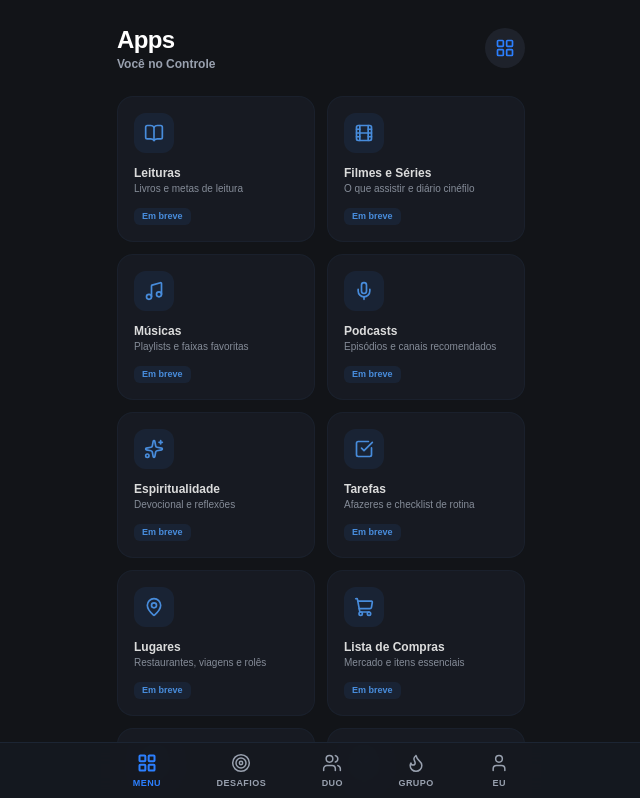
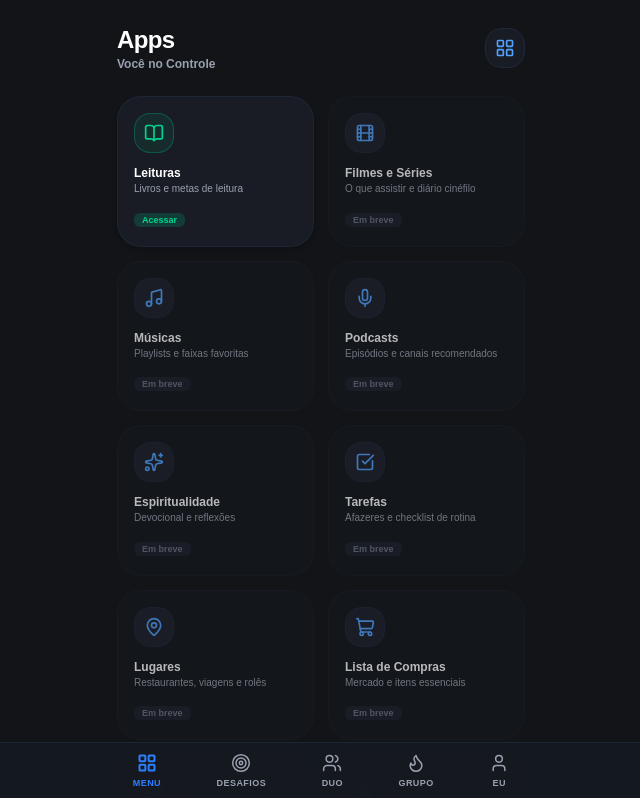
Before and after one commit to devalefflira/gt-duo, a Next.js app: page /menu in a window 1280 px wide. Shown: the top 798 px of the page, without its empty margins (319-959 px from the left). Built offline with nearby package versions, Linux system fonts and the light colour scheme.

Commit message:
correcao: habilita app leituras na tela de menu com redirecionamento ativo

```diff
--- a/src/app/(main)/menu/page.tsx
+++ b/src/app/(main)/menu/page.tsx
@@ -1,7 +1,7 @@
 'use client';
 
+import { useRouter } from 'next/navigation';
 import {
-  LayoutGrid,
   BookOpen,
   Film,
   Music,
@@ -12,61 +12,163 @@ import {
   ShoppingCart,
   Dumbbell,
   UtensilsCrossed,
-  ThumbsUp,
-  FolderKanban,
-  Wallet
+  LayoutGrid
 } from 'lucide-react';
+import { cn } from '@/lib/utils';
 
-const APP_MODULES = [
-  { name: 'Leituras', icon: BookOpen, desc: 'Livros e metas de leitura' },
-  { name: 'Filmes e Séries', icon: Film, desc: 'O que assistir e diário cinéfilo' },
-  { name: 'Músicas', icon: Music, desc: 'Playlists e faixas favoritas' },
-  { name: 'Podcasts', icon: Mic, desc: 'Episódios e canais recomendados' },
-  { name: 'Espiritualidade', icon: Sparkles, desc: 'Devocional e reflexões' },
-  { name: 'Tarefas', icon: CheckSquare, desc: 'Afazeres e checklist de rotina' },
-  { name: 'Lugares', icon: MapPin, desc: 'Restaurantes, viagens e rolês' },
-  { name: 'Lista de Compras', icon: ShoppingCart, desc: 'Mercado e itens essenciais' },
-  { name: 'Treinos', icon: Dumbbell, desc: 'Fichas, cargas e rotina física' },
-  { name: 'Dietas', icon: UtensilsCrossed, desc: 'Refeições, calorias e cardápios' },
-  { name: 'Indicações', icon: ThumbsUp, desc: 'Dicas compartilhadas de tudo' },
-  { name: 'Projetos', icon: FolderKanban, desc: 'Objetivos e metas de longo prazo' },
-  { name: 'Finanças', icon: Wallet, desc: 'Controle de gastos e orçamentos' },
+interface MenuItem {
+  id: string;
+  title: string;
+  description: string;
+  icon: any;
+  href?: string;
+  isAvailable: boolean;
+}
+
+const MENU_APPS: MenuItem[] = [
+  {
+    id: 'reading',
+    title: 'Leituras',
+    description: 'Livros e metas de leitura',
+    icon: BookOpen,
+    href: '/reading',
+    isAvailable: true,
+  },
+  {
+    id: 'movies',
+    title: 'Filmes e Séries',
+    description: 'O que assistir e diário cinéfilo',
+    icon: Film,
+    isAvailable: false,
+  },
+  {
+    id: 'music',
+    title: 'Músicas',
+    description: 'Playlists e faixas favoritas',
+    icon: Music,
+    isAvailable: false,
+  },
+  {
+    id: 'podcasts',
+    title: 'Podcasts',
+    description: 'Episódios e canais recomendados',
+    icon: Mic,
+    isAvailable: false,
+  },
+  {
+    id: 'spirituality',
+    title: 'Espiritualidade',
+    description: 'Devocional e reflexões',
+    icon: Sparkles,
+    isAvailable: false,
+  },
+  {
+    id: 'tasks',
+    title: 'Tarefas',
+    description: 'Afazeres e checklist de rotina',
+    icon: CheckSquare,
+    isAvailable: false,
+  },
+  {
+    id: 'places',
+    title: 'Lugares',
+    description: 'Restaurantes, viagens e rolês',
+    icon: MapPin,
+    isAvailable: false,
+  },
+  {
+    id: 'shopping',
+    title: 'Lista de Compras',
+    description: 'Mercado e itens essenciais',
+    icon: ShoppingCart,
+    isAvailable: false,
+  },
+  {
+    id: 'workouts',
+    title: 'Treinos',
+    description: 'Fichas, cargas e rotina física',
+    icon: Dumbbell,
+    isAvailable: false,
+  },
+  {
+    id: 'diets',
+    title: 'Dietas',
+    description: 'Refeições, calorias e cardápios',
+    icon: UtensilsCrossed,
+    isAvailable: false,
+  },
 ];
 
-export default function MenuHubPage() {
+export default function MenuPage() {
+  const router = useRouter();
+
+  const handleNavigate = (item: MenuItem) => {
+    if (item.isAvailable && item.href) {
+      router.push(item.href);
+    }
+  };
+
   return (
-    <div className="mx-auto flex max-w-md flex-col px-5 pt-6 text-white">
-      {/* Header */}
+    <div className="mx-auto flex min-h-dvh max-w-md flex-col bg-[#121418] px-5 pt-6 text-white pb-32">
+      {/* Top Header */}
       <div className="flex items-center justify-between">
         <div>
           <h1 className="text-2xl font-black tracking-tight">Apps</h1>
           <p className="text-xs font-semibold text-gray-400">Você no Controle</p>
         </div>
-        <div className="flex h-10 w-10 items-center justify-center rounded-full bg-[#1e222b] text-blue-500">
+
+        <div className="flex h-10 w-10 items-center justify-center rounded-2xl bg-[#191c24] text-blue-400 border border-gray-800">
           <LayoutGrid size={20} />
         </div>
       </div>
 
-      {/* Grid de Apps */}
-      <div className="mt-6 grid grid-cols-2 gap-3 pb-8">
-        {APP_MODULES.map((item) => {
+      {/* Grid de Aplicativos */}
+      <div className="mt-6 grid grid-cols-2 gap-3.5">
+        {MENU_APPS.map((item) => {
           const Icon = item.icon;
+
           return (
-            <div
-              key={item.name}
-              className="relative flex flex-col justify-between rounded-2xl bg-[#191c24] p-4 border border-gray-800/60 opacity-85 hover:opacity-100 transition-all active:scale-[0.98]"
+            <button
+              key={item.id}
+              onClick={() => handleNavigate(item)}
+              disabled={!item.isAvailable}
+              className={cn(
+                'flex flex-col items-start justify-between rounded-3xl p-4 text-left transition-all border min-h-[140px]',
+                item.isAvailable
+                  ? 'bg-[#191c24] border-gray-800/80 hover:border-emerald-500/40 active:scale-[0.98] shadow-md cursor-pointer'
+                  : 'bg-[#161920]/60 border-gray-800/40 opacity-70 cursor-not-allowed'
+              )}
             >
-              <div className="flex h-10 w-10 items-center justify-center rounded-xl bg-blue-500/10 text-blue-400 mb-3">
+              <div
+                className={cn(
+                  'flex h-10 w-10 items-center justify-center rounded-2xl border',
+                  item.isAvailable
+                    ? 'bg-emerald-500/10 text-emerald-400 border-emerald-500/30'
+                    : 'bg-[#1e222b] text-blue-400 border-gray-800'
+                )}
+              >
                 <Icon size={20} />
               </div>
-              <div>
-                <h3 className="text-xs font-bold text-white">{item.name}</h3>
-                <p className="mt-0.5 text-[10px] text-gray-400 leading-tight">{item.desc}</p>
+
+              <div className="mt-3">
+                <h3 className="text-xs font-bold text-white">{item.title}</h3>
+                <p className="text-[10px] text-gray-400 leading-tight mt-0.5 line-clamp-1">
+                  {item.description}
+                </p>
               </div>
-              <span className="mt-3 inline-block w-fit rounded-md bg-blue-500/10 px-2 py-0.5 text-[9px] font-bold text-blue-400">
-                Em breve
-              </span>
-            </div>
+
+              <div className="mt-2.5">
+                {item.isAvailable ? (
+                  <span className="rounded-md bg-emerald-500/20 px-2 py-0.5 text-[9px] font-bold text-emerald-400">
+                    Acessar
+                  </span>
+                ) : (
+                  <span className="rounded-md bg-[#1e222b] px-2 py-0.5 text-[9px] font-bold text-gray-500">
+                    Em breve
+                  </span>
+                )}
+              </div>
+            </button>
           );
         })}
       </div>
```
